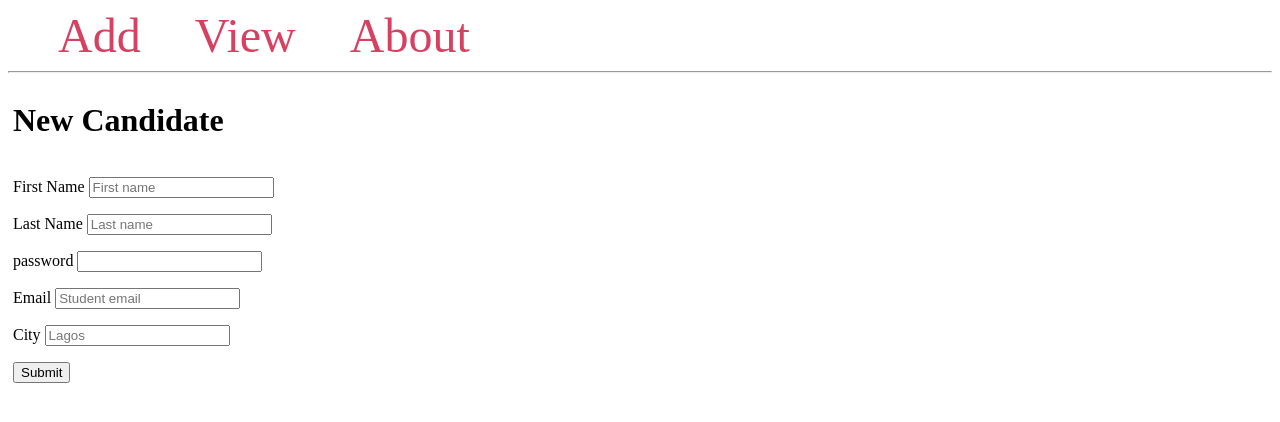
After one commit to mzmarci/HR_APP, a Flask app: page /add in a window 1280 px wide. The commit adds this page. Shown: the top 422 px of the page. Run offline with Flask 2, Linux system fonts and the light colour scheme; some libraries are stand-ins or nearby versions.

Commit message:
updating

```diff
--- a/Ansible/roles/prometheus/templates/prometheus.conf.j2
+++ b/Ansible/roles/prometheus/templates/prometheus.conf.j2
@@ -15,8 +15,8 @@ scrape_configs:
   - job_name: 'hrapp'
     scrape_interval: 5s
     static_configs:
-      - targets: ['3.250.2.96:9100']
-      - targets: ['54.216.107.163:9100']
+      - targets: ['3.254.143.87:9100']
+      - targets: ['54.75.51.220:9100']
 
 
 rule_files:
--- a/app.py
+++ b/app.py
@@ -9,8 +9,7 @@ app = Flask(__name__)
 version = "1.7.1"
 
 user = os.environ.get("POSTGRES_USER")
-# //pw = os.environ.get("POSTGRES_PASSWORD")
-pw = "marci123"
+pw = os.environ.get("POSTGRES_PASSWORD")
 host = os.environ.get("POSTGRES_HOST")
 db = os.environ.get("POSTGRES_DATABASE_NAME")
 DB_URL = f"postgresql+psycopg2://{user}:{pw}@{host}/{db}"
--- /dev/null
+++ b/templates/base.html
@@ -0,0 +1,58 @@
+<!DOCTYPE html>
+<html lang="en">
+<head>
+    <meta charset="UTF-8">
+    <title>{% block title %} {% endblock %} - Techbleat Training</title>
+    <style>
+        .title {
+            margin: 5px;
+        }
+
+        .content {
+            margin: 5px;
+            width: 100%;
+            display: flex;
+            flex-direction: row;
+            flex-wrap: wrap;
+        }
+
+        .student {
+            flex: 20%;
+            padding: 10px;
+            margin: 5px;
+            background-color: #f3f3f3;
+            inline-size: 100%;
+        }
+
+        .bio {
+            padding: 10px;
+            margin: 5px;
+            background-color: #ffffff;
+            color: #004835;
+        }
+
+        .name a {
+            color: #00a36f;
+            text-decoration: none;
+        }
+
+        nav a {
+            color: #d64161;
+            font-size: 3em;
+            margin-left: 50px;
+            text-decoration: none;
+        }
+    </style>
+</head>
+<body>
+    <nav>
+        <a href="{{ url_for('add') }}">Add</a>
+        <a href="{{ url_for('index') }}">View</a>
+        <a href="{{ url_for('about') }}">About</a>
+    </nav>
+    <hr>
+    <div class="content">
+        {% block content %} {% endblock %}
+    </div>
+</body>
+</html>
--- /dev/null
+++ b/templates/user/about.html
@@ -0,0 +1,6 @@
+
+{% extends 'base.html' %}
+
+{% block content %}
+    <h1 style="width: 100%">{% block title %} Techbleat HR App. {% endblock %}</h1>
+{% endblock %}
--- /dev/null
+++ b/templates/user/create.html
@@ -0,0 +1,42 @@
+{% extends 'base.html' %}
+
+{% block content %}
+    <h1 style="width: 100%">{% block title %} New Candidate {% endblock %}</h1>
+    <form method="post" action="{{ url_for('user_create') }}">
+        <p>
+            <label for="firstname">First Name</label>
+            <input type="text" name="firstname"
+                   placeholder="First name">
+            </input>
+        </p>
+
+        <p>
+            <label for="lastname">Last Name</label>
+            <input type="text" name="lastname"
+                   placeholder="Last name">
+            </input>
+        </p>
+        <p>
+          <label for="password">password</label>
+          <input type="password" name="password">
+          </input>
+      </p>
+        <p>
+            <label for="email">Email</label>
+            <input type="email" name="email"
+                   placeholder="Student email">
+            </input>
+        </p>
+
+        <p>
+            <label for="city">City</label>
+            <input type="text" name="city"
+                   placeholder="Lagos">
+            </input>
+        </p>
+
+        <p>
+            <button type="submit">Submit</button>
+        </p>
+    </form>
+{% endblock %}
```
Also changed, not shown: templates/index.html (added, +22 -0 lines), templates/user/delete.html (added, +33 -0 lines), templates/user/detail.html (added, +34 -0 lines), 3 other files.
